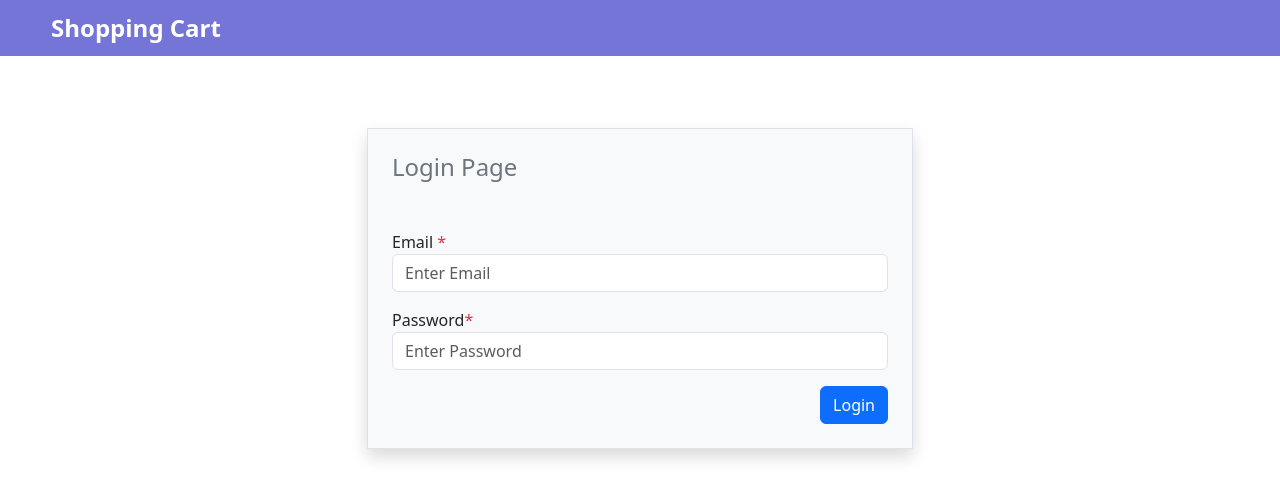
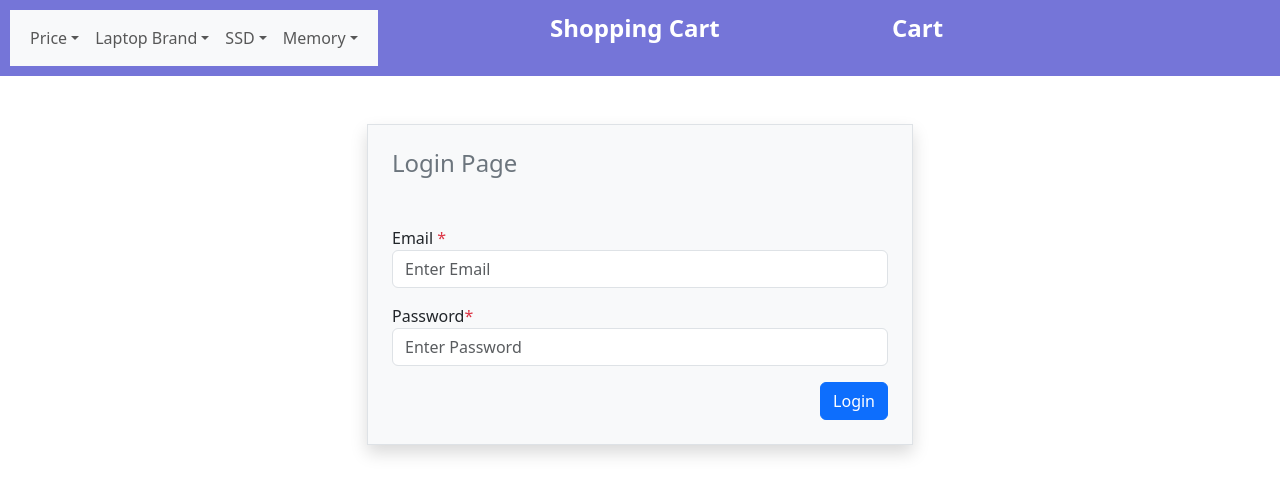
Before and after one commit to Jyotsna03/ShoppingCart, a React (Create React App) app: page / in a window 1280 px wide. Shown: the top 500 px of the page. Built offline with nearby package versions, Linux system fonts and the light colour scheme.

Commit message:
filter functionality

```diff
--- a/src/Components/Data.jsx
+++ b/src/Components/Data.jsx
@@ -1,5 +1,4 @@
 export const items = [
-
     {
         ID: 1,
         Name: "Lenovo IdeaPad",
@@ -17,7 +16,6 @@
         "screen": "Anti-Glare, Non-Touch",
         "color": "Black"
     },
-
     {
         ID: 2,
         Name: "Inspiron 14 2-in-1 Laptop",
@@ -34,8 +32,6 @@
         },
         color: "Platinum Silver",
         processor: "Intel i7"
-
-
     },
     {
         ID: 3,
@@ -105,4 +101,4 @@
         screen: "Anti-Glare, Non-Touch",
         color: "Pentium Silver"
     }
-]
+];
--- a/src/Components/Navbar.js
+++ b/src/Components/Navbar.js
@@ -1,18 +1,81 @@
 import React from 'react'
 import { Link } from 'react-router-dom';
 import './index.css';
+import 'bootstrap/dist/css/bootstrap.css';
 
 
 const Class = () => {
   return (
     <>
       <div className='nav-bar'>
+        <nav class="navbar navbar-expand-lg navbar-light bg-light">
+          <div class="container-fluid">
+            <button class="navbar-toggler" type="button" data-bs-toggle="collapse" data-bs-target="#navbarSupportedContent" aria-controls="navbarSupportedContent" aria-expanded="false" aria-label="Toggle navigation">
+              <span class="navbar-toggler-icon"></span>
+            </button>
+            <div class="collapse navbar-collapse" id="navbarSupportedContent">
+              <ul class="navbar-nav me-auto mb-2 mb-lg-0">
+                <li class="nav-item dropdown">
+                  <a class="nav-link dropdown-toggle" href="#" role="button" data-bs-toggle="dropdown" aria-expanded="false">
+                    Price
+                  </a>
+                  <ul class="dropdown-menu">
+
+                    <li><a class="dropdown-item" href="#">$0 - $500</a></li>
+                    <li><a class="dropdown-item" href="#">$501 - $1000</a></li>
+                    <li><a class="dropdown-item" href="#">$1001 - $1500</a></li>
+
+                  </ul>
+                </li>
+                <li class="nav-item dropdown">
+                  <a class="nav-link dropdown-toggle" href="#" role="button" data-bs-toggle="dropdown" aria-expanded="false">
+                    Laptop Brand
+                  </a>
+                  <ul class="dropdown-menu">
+
+                    <li><a class="dropdown-item" href="#">Lenovo</a></li>
+                    <li><a class="dropdown-item" href="#">HP</a></li>
+                    <li><a class="dropdown-item" href="#">Dell</a></li>
+                    <li><a class="dropdown-item" href="#">Asus</a></li>
+
+                  </ul>
+                </li>
+                <li class="nav-item dropdown">
+                  <a class="nav-link dropdown-toggle" href="#" role="button" data-bs-toggle="dropdown" aria-expanded="false">
+                    SSD
+                  </a>
+                  <ul class="dropdown-menu">
+
+                    <li><a class="dropdown-item" href="#">128GB</a></li>
+                    <li><a class="dropdown-item" href="#">256GB</a></li>
+                    <li><a class="dropdown-item" href="#">512GB</a></li>
+                    <li><a class="dropdown-item" href="#">1TB</a></li>
+
+                  </ul>
+                </li>
+                <li class="nav-item dropdown">
+                  <a class="nav-link dropdown-toggle" href="#" role="button" data-bs-toggle="dropdown" aria-expanded="false">
+                    Memory
+                  </a>
+                  <ul class="dropdown-menu">
+
+                    <li><a class="dropdown-item" href="#">4GB</a></li>
+                    <li><a class="dropdown-item" href="#">8GB</a></li>
+                    <li><a class="dropdown-item" href="#">16GB</a></li>
+
+                  </ul>
+                </li>
+              </ul>
+            </div>
+          </div>
+        </nav>
+
         <Link to={'/product'} className='brand'> Shopping Cart</Link>
 
+
+        <Link to={'/cart'} className='cart' > Cart </Link>
       </div>
-      <Link to={'/cart'} className='cart' > Cart </Link>
     </>
-
   )
 }
 
--- a/src/Components/Productdetail.js
+++ b/src/Components/Productdetail.js
@@ -1,34 +1,41 @@
-import React, { useEffect, useState } from 'react'
-import { useParams } from 'react-router-dom'
-import { items } from './Data'
+import React, { useEffect, useState } from 'react';
+import { useParams } from 'react-router-dom';
+import { items } from './Data'; // Assuming 'items' is exported from './Data'
 
 function Productdetail() {
-    const { id } = useParams()
-    const [Product, setProduct] = useState({})
+    const { id } = useParams();
+    const [Product, setProduct] = useState({});
+
     useEffect(() => {
-        const filterProduct = items.filter((Product) => Product.ID == id)
-        setProduct(filterProduct[0])
-        //console.log(filterProduct)
-    }, [id])
+        // Find the product with the specified ID
+        const filterProduct = items.find((Product) => Product.ID === parseInt(id));
+        if (filterProduct) {
+            setProduct(filterProduct);
+        } else {
+            setProduct(null); // Handle case when product is not found
+        }
+    }, [id]);
+
+    if (!Product) {
+        return <div>Product not found</div>; // Render a message if product is not found
+    }
 
     return (
-        <>
-            <div className="container con">
-                <div className="img">
-                    <img src={Product.img} />
+        <div className="container con">
+            <div className="img">
+                <img src={Product.img} alt={Product.Name} />
+            </div>
+            <div className="text-center">
+                <div className="card-body">
+                    <h1 className="card-title">{Product.Name}</h1>
+                    {/* Add additional product details here */}
+                    <p className="card-text"></p>
+                    <button className="btn btn-primary mx-3">{Product.Price} ₹</button>
+                    <button className="btn btn-warning">Add to cart</button>
                 </div>
-                <div className='text-center'>
-
-                    <div className="card-body">
-                        <h1 className="card-title">{Product.Name}</h1>
-                        <p className="card-text"></p>
-                        <button className='btn btn-primary mx-3'>{Product.Price} ₹ </button>
-                        <button className='btn btn-warning'>Add to cart </button>
-                    </div></div>
             </div>
-        </>
-
-    )
+        </div>
+    );
 }
 
 export default Productdetail;
--- a/src/Components/index.css
+++ b/src/Components/index.css
@@ -17,9 +17,10 @@
 
 }
 .cart{
-    width:20%;
-    text-align: center;
+    width:30%;
+    text-align:justify;
     font-weight: bolder;
+    font-size:1.5rem;
     text-decoration: none;
     color:white;
 }
```
